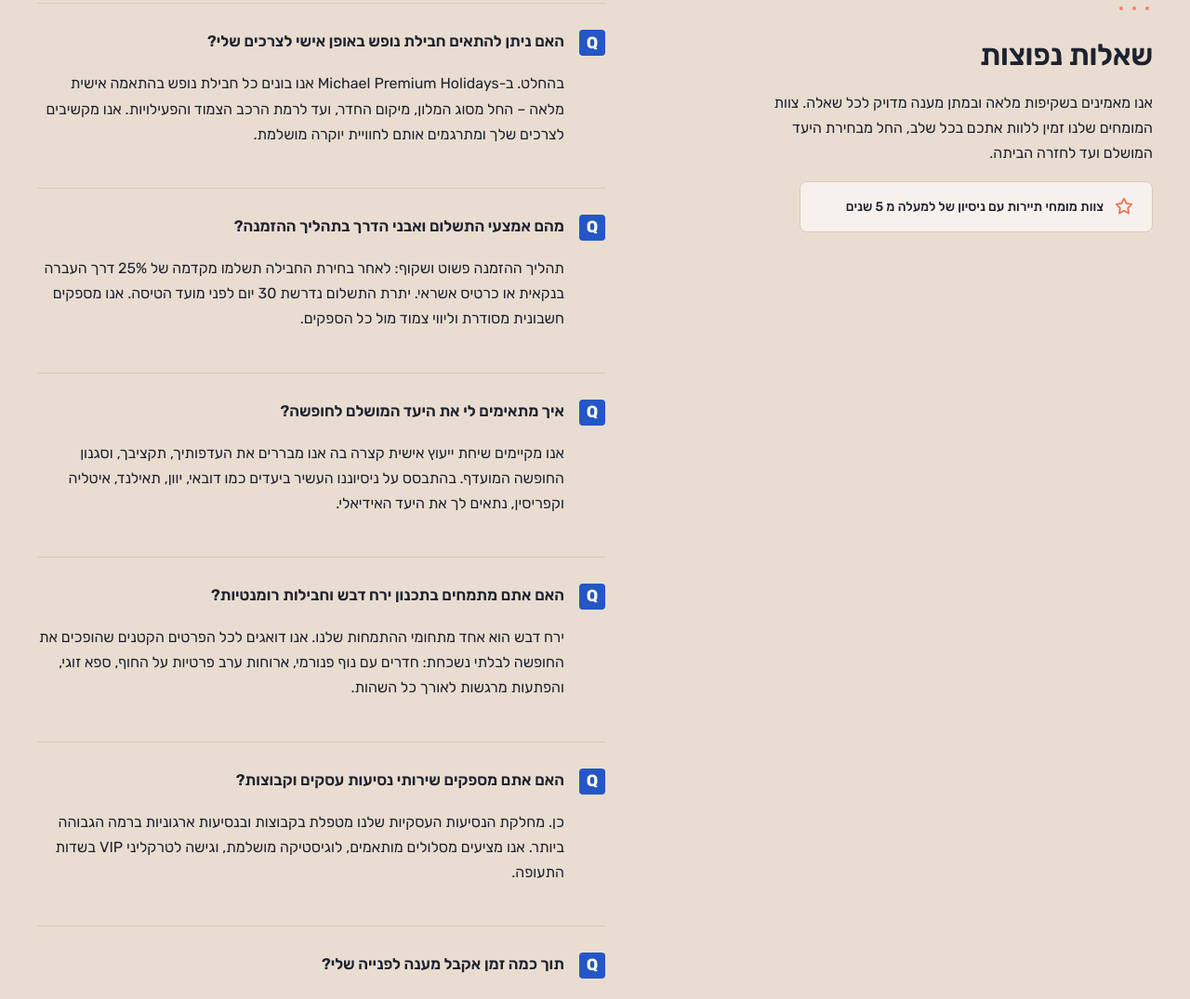
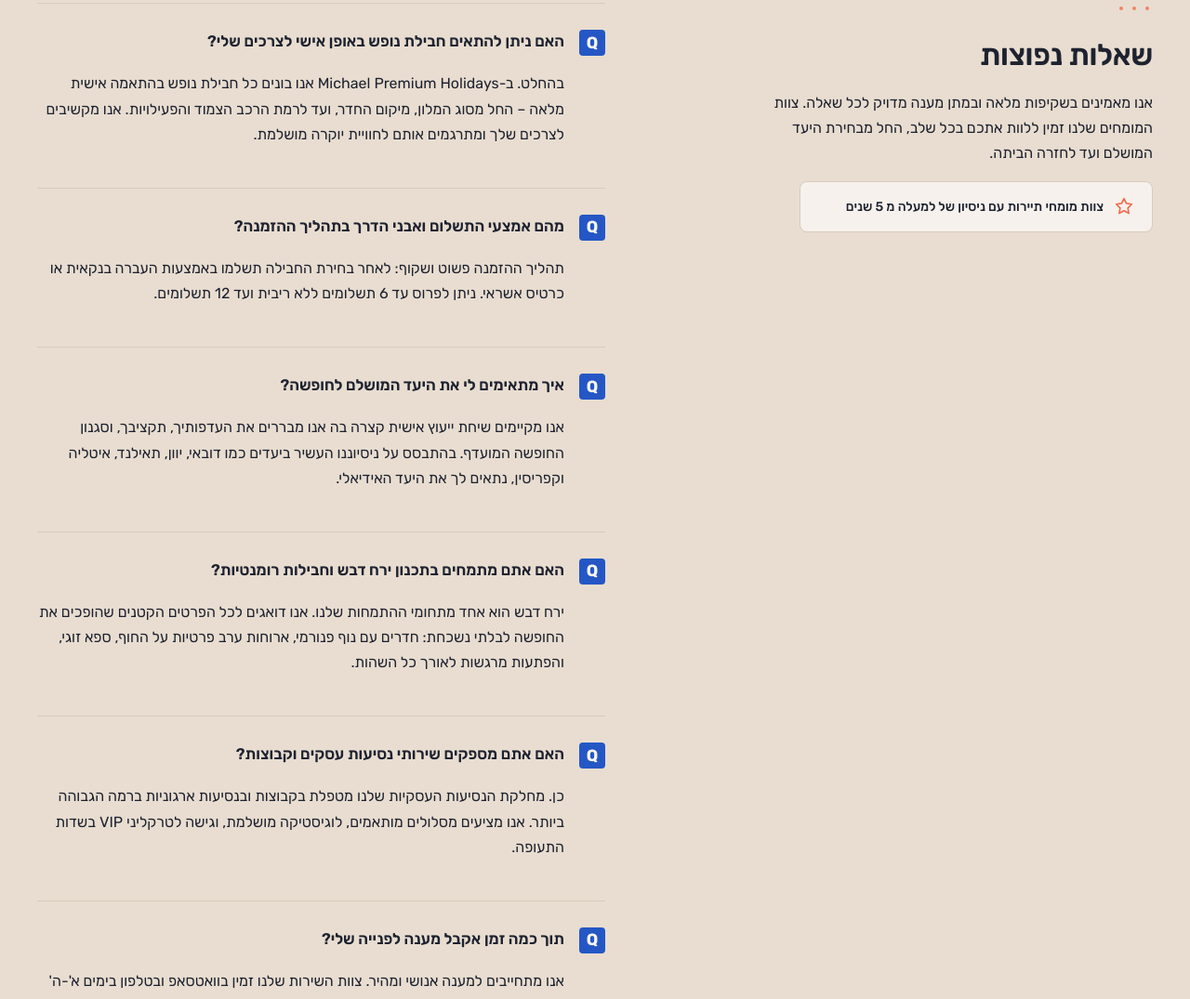
Before and after one commit to slipwoker/zappy-website-d90269b0-ed98-4fe9-839d-8331b3afa792, a plain HTML site: page index.html in a window 1280 px wide. Shown: the part 3711-4786 px from the top of the page at 93% size. Drawn offline with Linux system fonts and the light colour scheme.

Commit message:
Incremental sync: 1 page(s) — text_edit

```diff
--- a/index.html
+++ b/index.html
@@ -1198,7 +1198,7 @@
             <span>מהם אמצעי התשלום ואבני הדרך בתהליך ההזמנה?</span>
           </dt>
           <dd class="index-faq-section__answer">
-            <p style="color: rgb(30, 34, 48) !important;">תהליך ההזמנה פשוט ושקוף: לאחר בחירת החבילה תשלמו מקדמה של 25% דרך העברה בנקאית או כרטיס אשראי. יתרת התשלום נדרשת 30 יום לפני מועד הטיסה. אנו מספקים חשבונית מסודרת וליווי צמוד מול כל הספקים.</p>
+            <p style="color: rgb(30, 34, 48) !important;">תהליך ההזמנה פשוט ושקוף: לאחר בחירת החבילה תשלמו באמצעות העברה בנקאית או כרטיס אשראי. ניתן לפרוס עד 6 תשלומים ללא ריבית ועד 12 תשלומים.&nbsp;</p>
           </dd>
         </div>
         <!-- Q&A 3 -->
```
Also changed, not shown: public/index.html (+1 -1 lines).
